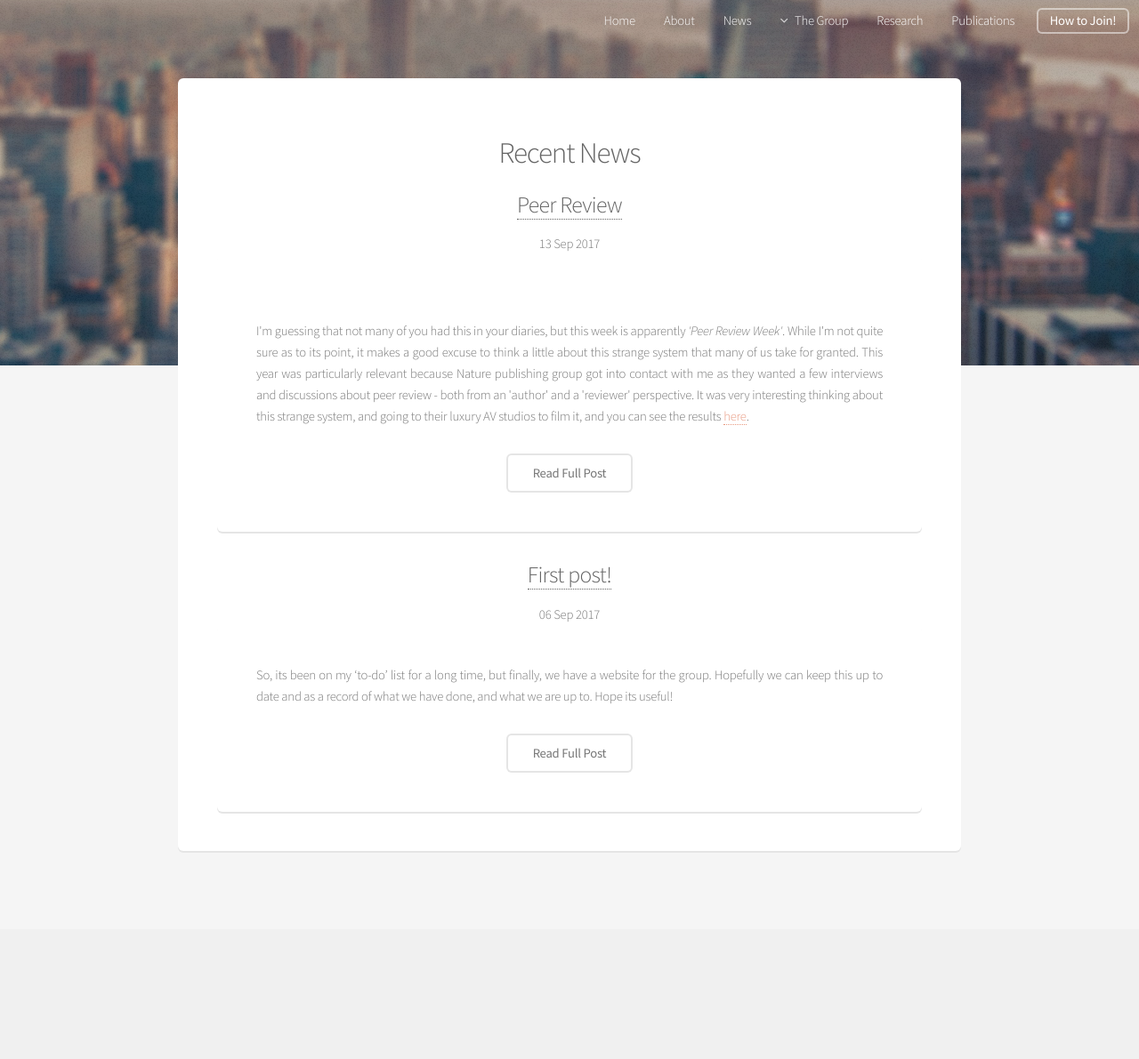
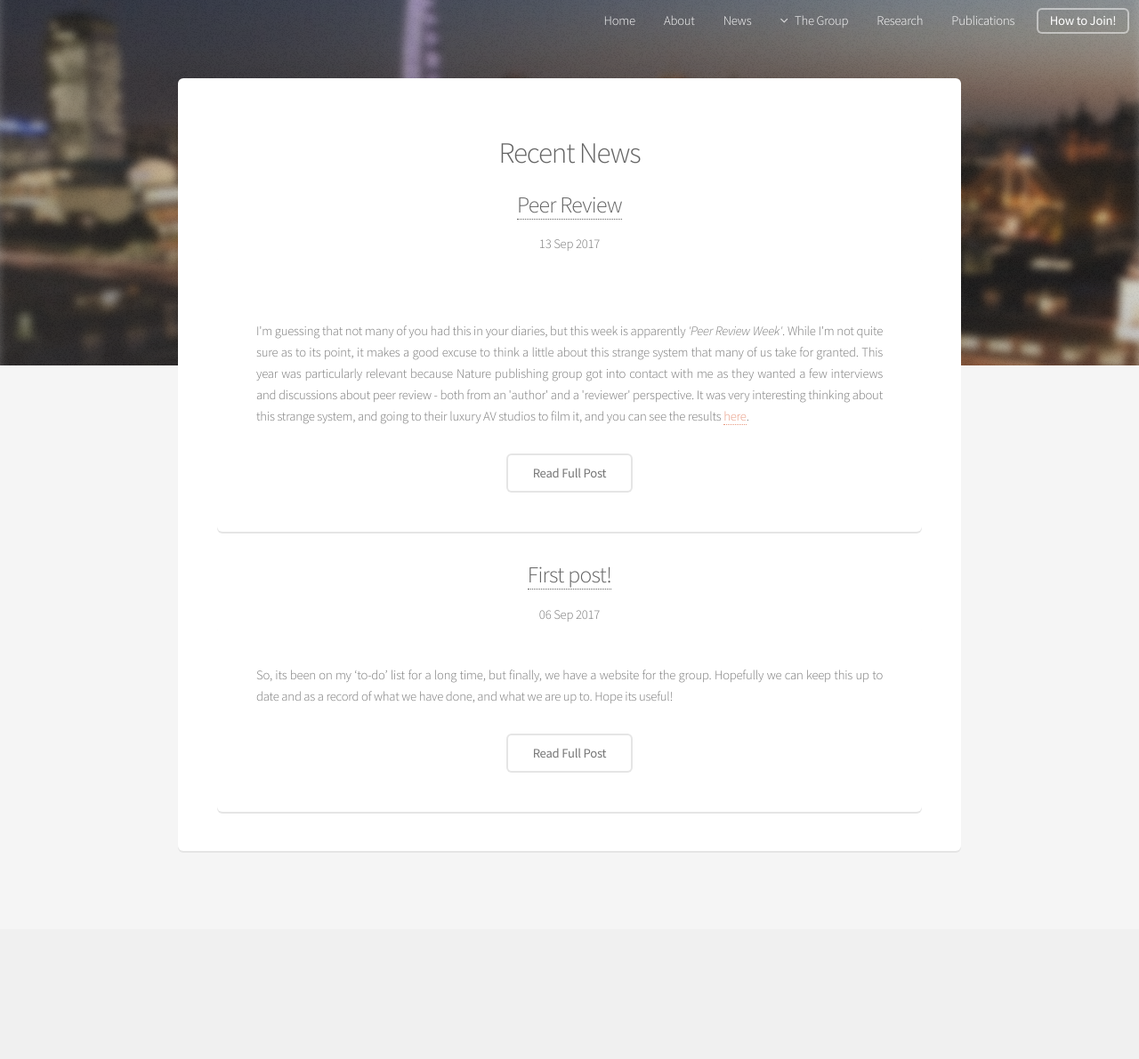
Before and after one commit to ghb24/boothgroupwebsite, a Jekyll site: the page built from news/index.html, in a window 1280 px wide. Shown: the whole page at 89% size. Built offline with Jekyll 4.4.1, drawn with Linux system fonts in a browser that asks for light colours.

Commit message:
Update photos

```diff
--- a/assets/css/style.css
+++ b/assets/css/style.css
@@ -1224,7 +1224,7 @@
 	#banner {
 		background-attachment: scroll,							fixed;
 		background-color: #666;
-		background-image: url("images/overlay.png"), url("../images/banner.jpg");
+		background-image: url("images/overlay.png"), url("../images/kings_blur.png");
 		background-position: top left,						center center;
 		background-repeat: repeat,							no-repeat;
 		background-size: auto,							cover;
--- a/assets/sass/style.scss
+++ b/assets/sass/style.scss
@@ -1155,7 +1155,7 @@
 	#banner {
 		background-attachment:	scroll,							fixed;
 		background-color:		#666;
-		background-image:		url('images/overlay.png'),		url('../images/banner.jpg');
+		background-image:		url('images/overlay.png'),		url('../images/kings_blur.png');
 		background-position:	top left,						center center;
 		background-repeat:		repeat,							no-repeat;
 		background-size:		auto,							cover;
--- a/index.html
+++ b/index.html
@@ -10,7 +10,7 @@ layout: default
         <p>Take a look around our site to learn more about what we do,<br />
         and feel free to get in <a href="{{ site.baseurl }}/join">contact</a> with us to learn more.</p>
 	</header>
-	<span class="image featured"><img src="{{ site.baseurl }}/assets/images/pic01.jpg" alt="" /></span>
+	<span class="image featured"><img src="{{ site.baseurl }}/assets/images/group_shot_crop.jpg" alt="" /></span>
 </section>
 
 <section class="box special features">
@@ -43,6 +43,7 @@ layout: default
             <h3><a href="{{ site.baseurl }}/about">About</a></h3>
             <p align="justify">Who are we, and why is what we do interesting, possibly even important?! Well have a look at the <a href="{{ site.baseurl }}/about">About</a> page for a lay-person's guide to what the fuss is about in computational electronic structure, and why we do what we do.</p>
             <p align="justify">While you're at it, why not have a look at the <a href="{{ site.baseurl }}/group">Group</a> page to see who <em>'we'</em> all are!</p>
+        <span class="image"><img src="{{ site.baseurl }}/assets/images/group_shot_2.jpg" alt="" align="middle" style="height:110%;width:110%;margin:0px 0px" /></span>
 		</section>
 		<section>
             <span class="icon major fa-terminal accent5"></span>
```
Also changed, not shown: group/index.html (+5 -4 lines), assets/images/ChrisO.jpg (added), assets/images/EdoardoF.jpg (added), assets/images/MaxN.jpg (added), assets/images/RobertA.jpg (added), assets/images/group_shot.jpg (added), assets/images/group_shot_crop.jpg (added), assets/images/kings_blur.png (added), 2 other files.
